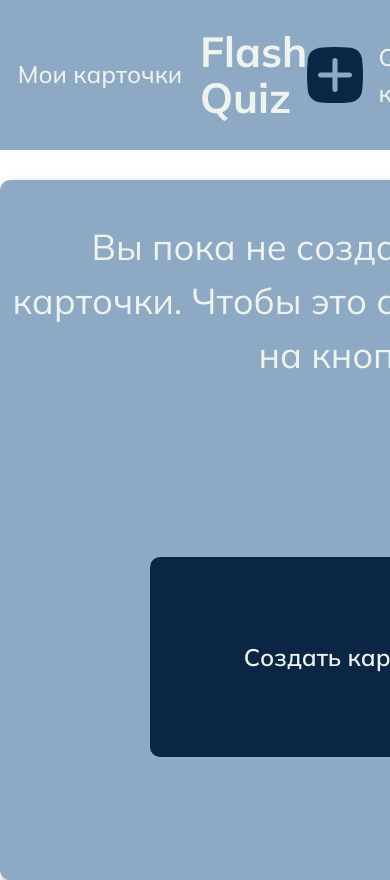
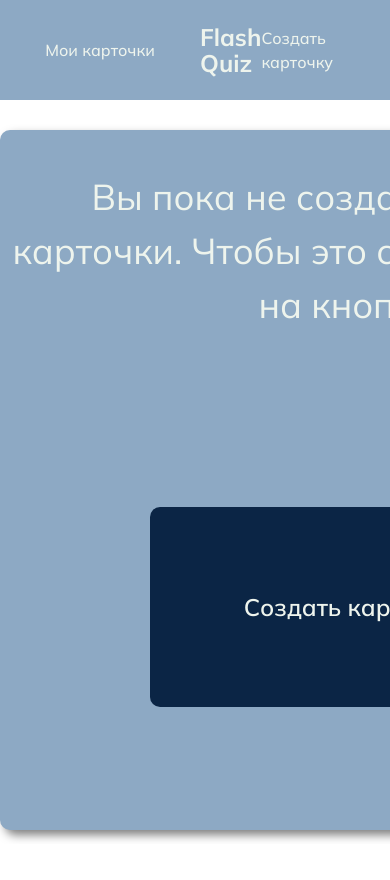
Before and after one commit to 2ykez/graduation, a React (Create React App) app: page / in a window 390 px wide. Shown: the top 880 px of the page. After the commit the page ends 844 px from the top, so only its background shows below. Built offline with nearby package versions, Linux system fonts and the light colour scheme.

Commit message:
started make mobile design

```diff
--- a/src/components/Header/Header.css
+++ b/src/components/Header/Header.css
@@ -63,3 +63,29 @@
 
 
 }
+
+@media screen and (max-width: 456px) {
+    .header {
+        height: 100px;
+
+        ul {
+            height: 100px;
+
+            .list__cards {
+                font-size: 16px;
+            }
+
+            .heading {
+                font-size: 24px;
+            }
+
+            .btn-create {
+                font-size: 16px;
+
+                img {
+                    display: none;
+                }
+            }
+        }
+    }
+}
```
